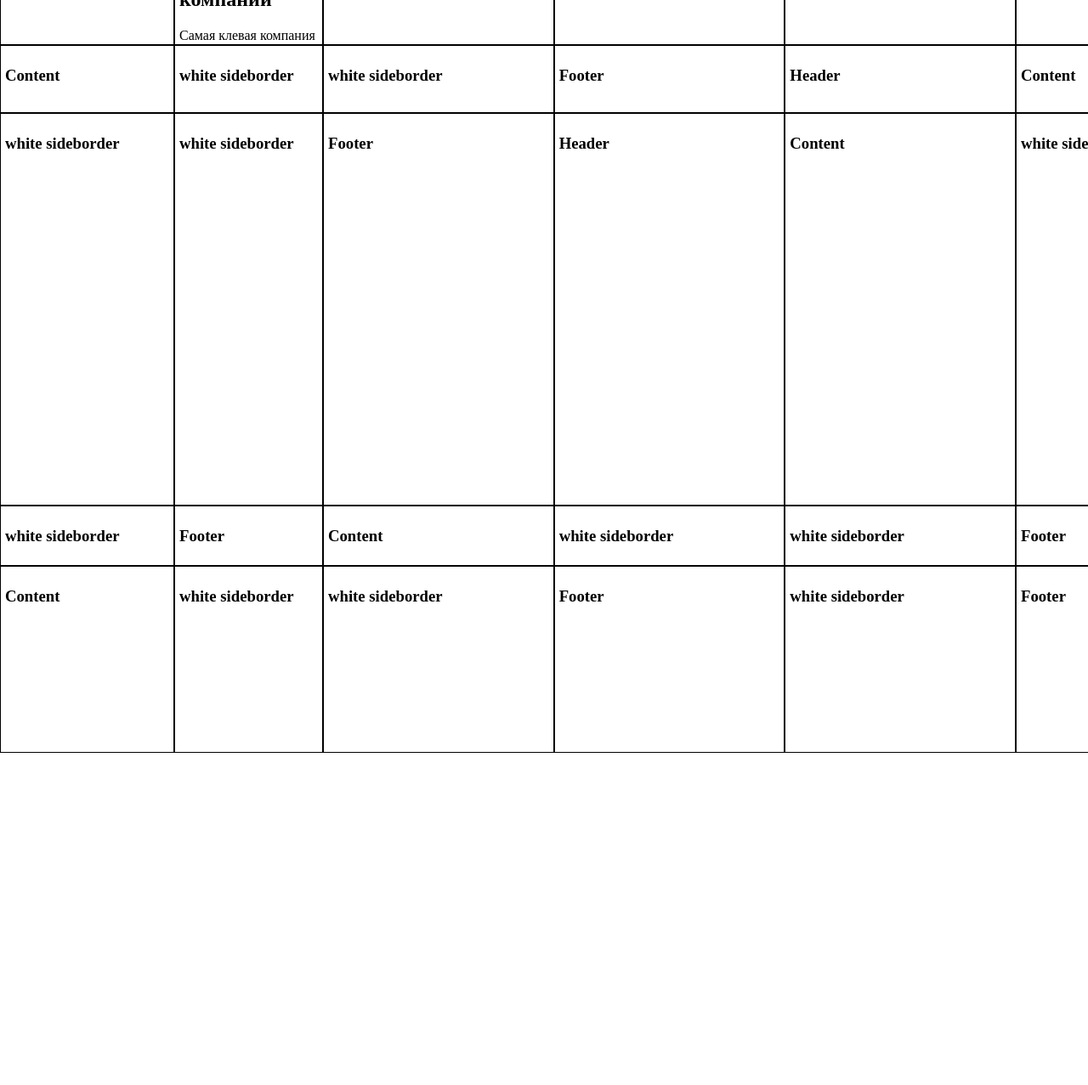
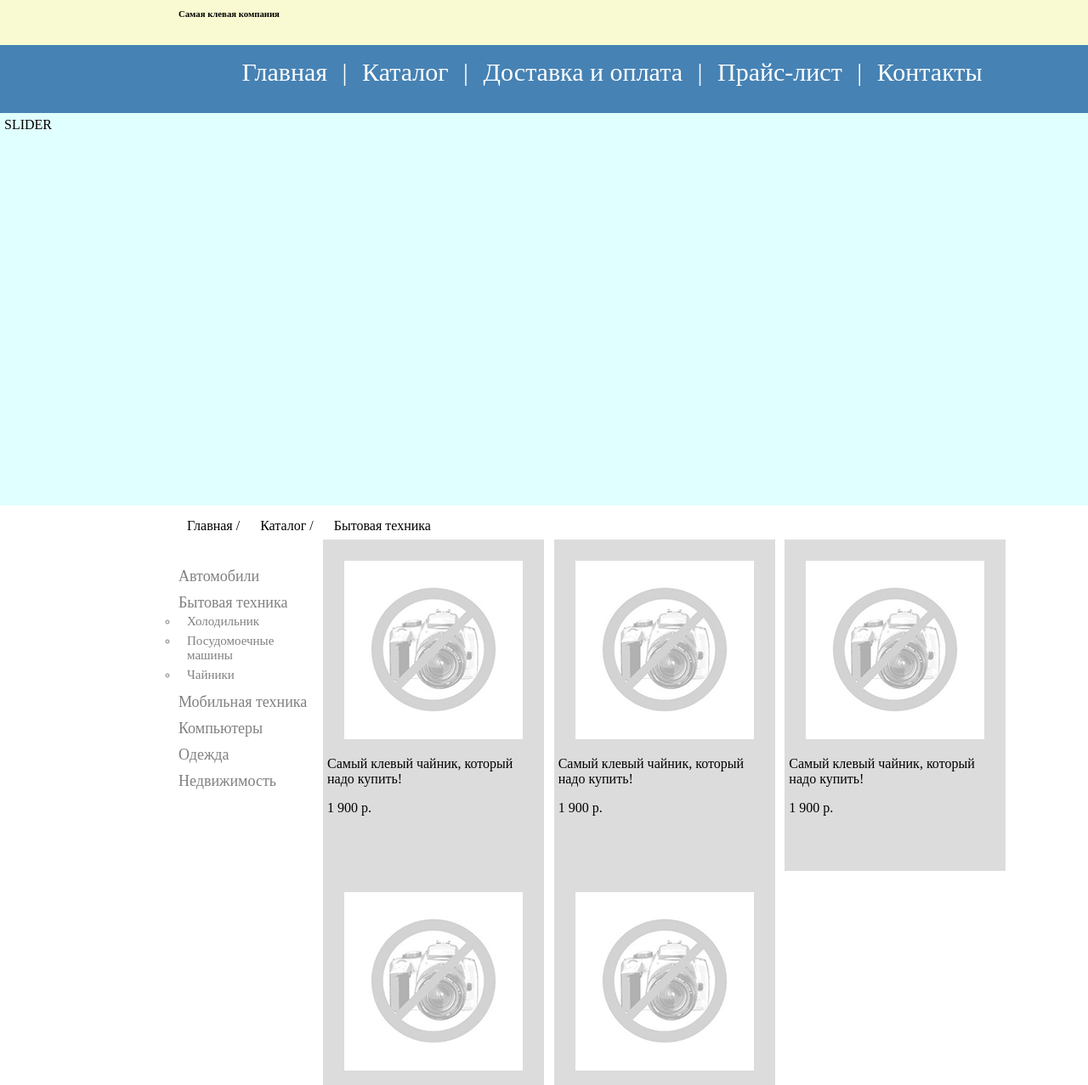
Before and after one commit to AnnaLypovenko/landing_grid, a plain HTML site: page index.html in a window 1280 px wide. Shown: the part 177-1454 px from the top of the page at 85% size. Before the commit the page ends 1063 px from the top, so only its background shows below. Drawn offline with Linux system fonts and the light colour scheme.

Commit message:
main items added

```diff
--- a/index.html
+++ b/index.html
@@ -2,7 +2,7 @@
 <html>
 <head>
     <meta charset="utf-8">
-    <meta name="viewport" content="width=device-width" />
+    <meta name="viewport" content="width=device-width"/>
     <title>Grid Layout</title>
     <link rel="stylesheet" href="style.css">
 
@@ -10,43 +10,118 @@
 <body>
 
 <div class="grid-container">
-    <div class="grid-item"><h3>Header</h3></div>
-    <div class="grid-item">
-        <div class="logo"></div>
+    <div class="grid-item header"></div>
+    <div class="grid-item company-name header">
+        <div class="logo">
+        </div>
         <h2>Название компании</h2>
-        <span>Самая клевая компания</span>
+        <h6>Самая клевая компания</h6>
     </div>
-    <div class="grid-item"><h3>white sideborder</h3></div>
-    <div class="grid-item"><h3>white sideborder</h3></div>
-    <div class="grid-item">
+    <div class="grid-item header"></div>
+    <div class="grid-item header">
         <h3>+7(499) 777-77-77</h3>
         <h3>+7(499) 777-77-33</h3>
+        <a href="">Обратная связь</a>
     </div>
-    <div class="grid-item"><h3>Header</h3></div>
-    <div class="grid-item"><h3>Content</h3></div>
-    <div class="grid-item"><h3>white sideborder</h3></div>
-    <div class="grid-item"><h3>white sideborder</h3></div>
-    <div class="grid-item"><h3>Footer</h3></div>
-    <div class="grid-item"><h3>Header</h3></div>
-    <div class="grid-item"><h3>Content</h3></div>
-    <div class="grid-item"><h3>white sideborder</h3></div>
-    <div class="grid-item"><h3>white sideborder</h3></div>
-    <div class="grid-item"><h3>Footer</h3></div>
-    <div class="grid-item"><h3>Header</h3></div>
-    <div class="grid-item"><h3>Content</h3></div>
-    <div class="grid-item"><h3>white sideborder</h3></div>
-    <div class="grid-item"><h3>white sideborder</h3></div>
-    <div class="grid-item"><h3>Footer</h3></div>
-    <div class="grid-item"><h3>Content</h3></div>
-    <div class="grid-item"><h3>white sideborder</h3></div>
-    <div class="grid-item"><h3>white sideborder</h3></div>
-    <div class="grid-item"><h3>Footer</h3></div>
-    <div class="grid-item"><h3>Content</h3></div>
-    <div class="grid-item"><h3>white sideborder</h3></div>
-    <div class="grid-item"><h3>white sideborder</h3></div>
-    <div class="grid-item"><h3>Footer</h3></div>
-    <div class="grid-item"><h3>white sideborder</h3></div>
-    <div class="grid-item"><h3>Footer</h3></div>
+    <div class="grid-item header"></div>
+    <div class="grid-item navbar">
+        <ul>
+            <li>Главная</li><span> | </span>
+            <li>Каталог</li><span> | </span>
+            <li>Доставка и оплата</li><span> | </span>
+            <li>Прайс-лист</li><span> | </span>
+            <li>Контакты</li>
+        </ul>
+    </div>
+    <div class="grid-item slider">SLIDER</div>
+    <div class="grid-item"></div>
+    <div class="grid-item micro-menu">
+        <ul>
+            <li>Главная /</li>
+            <li>Каталог /</li>
+            <li>Бытовая техника</li>
+        </ul>
+    </div>
+    <div class="grid-item"></div>
+    <div class="grid-item "></div>
+    <div class="grid-item"></div>
+    <div class="grid-item"></div>
+    <div class="grid-item catalogue">
+        <ul>
+            <ul>Автомобили</ul>
+            <ul>Бытовая техника
+                <li>Холодильник</li>
+                <li>Посудомоечные машины</li>
+                <li>Чайники</li></ul>
+            <ul>Мобильная техника</ul>
+            <ul>Компьютеры</ul>
+            <ul>Одежда</ul>
+            <ul>Недвижимость</ul>
+        </ul>
+    </div>
+    <div class="grid-item card">
+        <div class="prod-pic"><img src="images/nophoto@1X.png" height="209" width="210"/></div>
+        <p>Самый клевый чайник, который надо купить!</p>
+        <p>1 900 р.</p>
+    </div>
+    <div class="grid-item card">
+        <div class="prod-pic"><img src="images/nophoto@1X.png" height="209" width="210"/></div>
+        <p>Самый клевый чайник, который надо купить!</p>
+        <p>1 900 р.</p>
+    </div>
+    <div class="grid-item card">
+        <div class="prod-pic"><img src="images/nophoto@1X.png" height="209" width="210"/></div>
+        <p>Самый клевый чайник, который надо купить!</p>
+        <p>1 900 р.</p>
+    </div>
+    <div class="grid-item"></div>
+    <div class="grid-item"></div>
+    <div class="grid-item"></div>
+    <div class="grid-item card">
+        <div class="prod-pic"><img src="images/nophoto@1X.png" height="209" width="210"/></div>
+        <p>Самый клевый чайник, который надо купить!</p>
+        <p>1 900 р.</p>
+    </div>
+    <div class="grid-item card">
+        <div class="prod-pic"><img src="images/nophoto@1X.png" height="209" width="210"/></div>
+        <p>Самый клевый чайник, который надо купить!</p>
+        <p>1 900 р.</p>
+    </div>
+    <div class="grid-item"></div>
+    <div class="grid-item"></div>
+    <div class="grid-item"></div>
+    <div class="grid-item"></div>
+    <div class="grid-item"><p>Компания «Пиксель Плюс» существует более 6 лет, за это время мы принимали
+        участие в разработке более чем 700 сайтов, поэтому можем уверенно называть себя профессионалами.
+        На данный момент наш коллектив состоит из более чем 30 сотрудников работающих в двух офисах в
+        Москве и Зеленограде.характерные для этого жанра мотивы: неразделённой любви, ухода молодости,
+        угасания души. </p>
+    </div>
+    <div class="grid-item"><p>Одним из основных направлений работ нашей компании является поисковое
+        продвижение сайтов, на данной момент мы работаем с более чем 150 постоянными клиентами по более
+        чем 11 000 поисковым запросам. При этом в работе основной акцент мы делаем на качестве работ, а
+        так же применяем собственные уникальные разработки в области SEO продвижения. На данный момент
+        отдел SEO состоит из 9 человек под руководством ведущего специалиста, преимущественно работающих
+        в нашем московском офисе.</p>
+    </div>
+    <div class="grid-item"></div>
+    <div class="grid-item"></div>
+    <div class="grid-item footer"></div>
+    <div class="grid-item footer"><p>© 2012–2013 ЗАО «Компания»
+        info@name.ru</p></div>
+    <div class="grid-item footer-menu footer">
+        <ul>
+            <li>Главная</li>
+            <li>Каталог</li>
+            <li>Доставка и оплата</li>
+            <li>Прайс-лист</li>
+            <li>Контакты</li>
+        </ul>
+    </div>
+    <div class="grid-item footer"></div>
+    <div class="grid-item footer"><p>Разработка сайта —
+        компания «Пиксель Плюс»</p></div>
+    <div class="grid-item footer"></div>
 </div>
 </body>
 </html>
--- a/style.css
+++ b/style.css
@@ -1,14 +1,29 @@
 body {
     width: 1400px;
+    margin: 0 auto;
+}
+.navbar {
+    background-color: steelblue;
+}
+.header {
+    background-color: lightgoldenrodyellow;
+}
+.navbar li {
+    list-style-type: none;
+    display: inline-block;
+    padding: 10px;
+}
+.navbar ul {
+    text-align:  center;
     margin: 0 auto;
 }
 .grid-container {
     display: grid;
     grid-template-columns: 205px 175px 1fr 1fr 1fr 205px;
-    grid-template-rows: 230px 80px 462px auto 220px;
+    grid-template-rows: 230px 80px 462px 40px 1fr 1fr 1fr 220px;
 }
 .grid-item {
-    border: 1px solid black;
+    /*border: 1px solid black;*/
     padding: 5px;
 }
 .logo {
@@ -17,3 +32,59 @@ body {
     background-color: silver;
     margin: 0;
 }
+.navbar {
+    grid-area: 2 / 1 / 3 / 7;
+    color: white;
+    font-size: 30px;
+}
+.company-name {
+    grid-area: 1 / 2 / 2 / 4;
+}
+.slider {
+    grid-area: 3 / 1 / 4 / 7;
+    background-color: lightcyan;
+}
+.micro-menu {
+    grid-area: 4 / 2 / 5 / 4;
+}
+.micro-menu li {
+    list-style-type: none;
+    display: inline-block;
+    padding: 10px;
+}
+.micro-menu ul {
+    margin: 0;
+    padding: 0;
+}
+.card {
+    width: 250px;
+    height: 380px;
+    background-color: gainsboro;
+}
+.prod-pic {
+    background-color: white;
+    width: 210px;
+    height: 210px;
+    margin:  20px auto;
+}
+.prod-pic img {
+    text-align: center;
+}
+.footer-menu li {
+    list-style-type: none;
+}
+.catalogue ul{
+    padding: 5px 0;
+    color: grey;
+    font-size: 18px;
+}
+.catalogue ul li {
+    padding: 3px 10px;
+    font-size: smaller;
+
+
+}
+.footer {
+    background-color: steelblue;
+    color: white;
+}
```
Also changed, not shown: images/companyName@1X.png (deleted), images/nophoto@1X.png (added).
